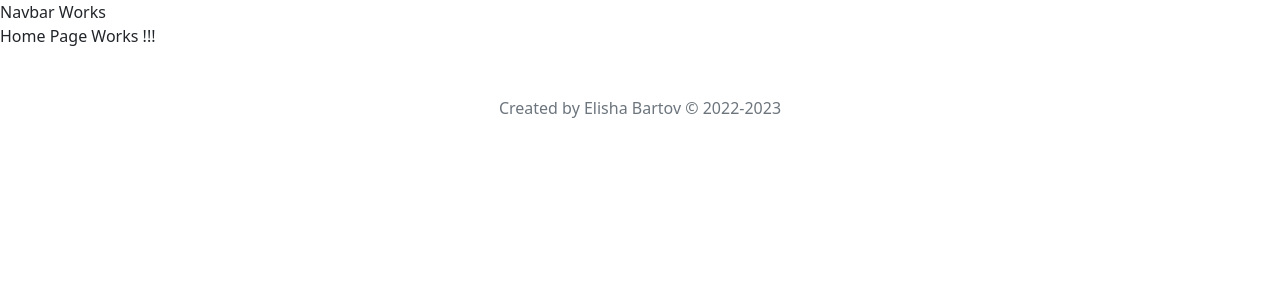
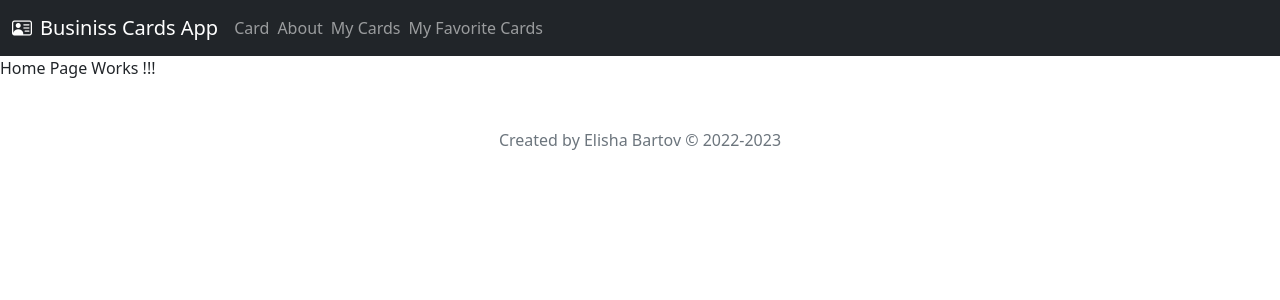
Before and after one commit to BartovElisha/react-app-business-card, a React (Create React App) app: page / in a window 1280 px wide. Shown: the top 300 px of the page. Built offline with nearby package versions, Linux system fonts and the light colour scheme.

Commit message:
Started work on Navbar with Links.

```diff
--- a/src/App.tsx
+++ b/src/App.tsx
@@ -1,3 +1,4 @@
+import { createContext, useState } from 'react';
 import { Route, Routes } from 'react-router-dom';
 import { ToastContainer } from 'react-toastify';
 import './App.css';
@@ -13,9 +14,46 @@ import FavoriteCards from './pages/FavoriteCards/FavoriteCards';
 import Home from './pages/Home/Home';
 import MyCards from './pages/MyCards/MyCards';
 
+// interface ILoginData {
+//     email: string;
+//     password: string;
+// }
+
+interface Context {
+    userName: string;
+    handleSignout: Function;
+    signIn: Function;
+    isAdmin: boolean;
+}
+
+export const AppContext = createContext<Context | null>(null);
+
 function App() {
+
+  // States
+  const [userName, setUserName] = useState('');
+  const [isAdmin,setIsAdmin] = useState(false);
+
+
+  function handleSignout() {
+      // 1. Clear Local Storage
+      localStorage.clear();
+      // 2. clear userName and isAdmin
+      setUserName('');
+      setIsAdmin(false);
+  }
+
+  function signIn() {
+
+  }
+
   return (
-    <>
+    <AppContext.Provider value={{
+        userName,
+        handleSignout,
+        signIn,
+        isAdmin
+    }}>
         <Navbar />
         <ToastContainer />
         <Routes>
@@ -57,7 +95,7 @@ function App() {
             />
         </Routes>
         <Footer />
-    </>
+    </AppContext.Provider>
   );
 }
 
--- a/src/components/Navbar.tsx
+++ b/src/components/Navbar.tsx
@@ -1,8 +1,53 @@
+import { NavLink } from "react-router-dom";
+
 function Navbar() {
     return (
-        <>
-            Navbar Works
-        </>
+        <header>
+            <nav className="navbar navbar-dark bg-dark">
+                <div className="container-fluid">
+                    <NavLink
+                        className="navbar-brand"
+                        to="/">
+                        <i className="bi bi-person-vcard me-2"></i>
+                        Businiss Cards App
+                    </NavLink>
+                    <ul className="navbar-nav flex-row me-auto mb-2 mb-lg-0">
+                        <li className="nav-item">
+                            <NavLink
+                                className="nav-link me-2"
+                                aria-current="page"
+                                to="/card"
+                            >Card
+                            </NavLink>
+                        </li>
+                        <li className="nav-item me-2">
+                            <NavLink
+                                className="nav-link"
+                                aria-current="page"
+                                to="/about"
+                            >About
+                            </NavLink>
+                        </li>
+                        <li className="nav-item me-2">
+                            <NavLink
+                                className="nav-link"
+                                aria-current="page"
+                                to="/mycards"
+                            >My Cards
+                            </NavLink>
+                        </li>
+                        <li className="nav-item me-2">
+                            <NavLink
+                                className="nav-link"
+                                aria-current="page"
+                                to="/favoritecards"
+                            >My Favorite Cards
+                            </NavLink>
+                        </li>
+                    </ul>
+                </div>
+            </nav>
+        </header>
     );
 }
 
```
